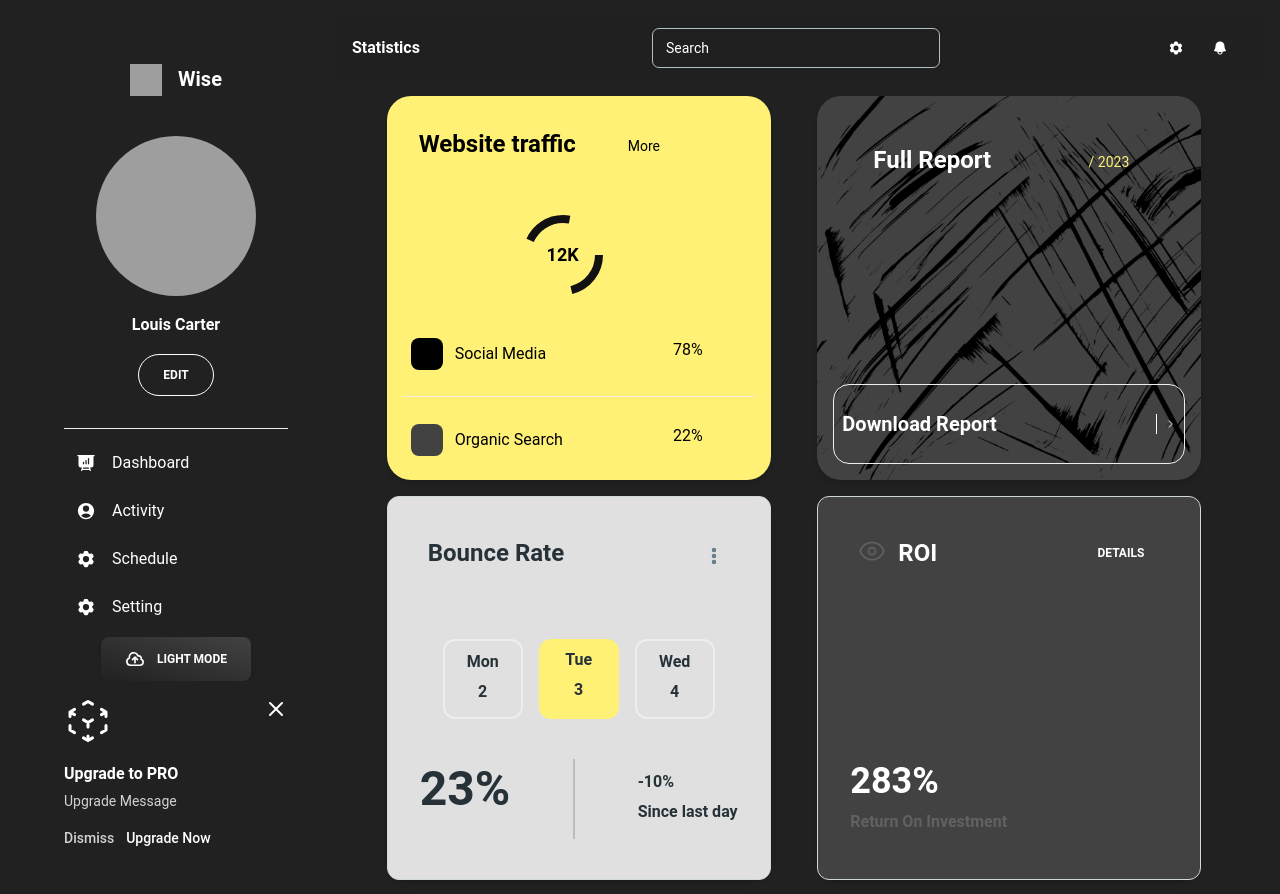
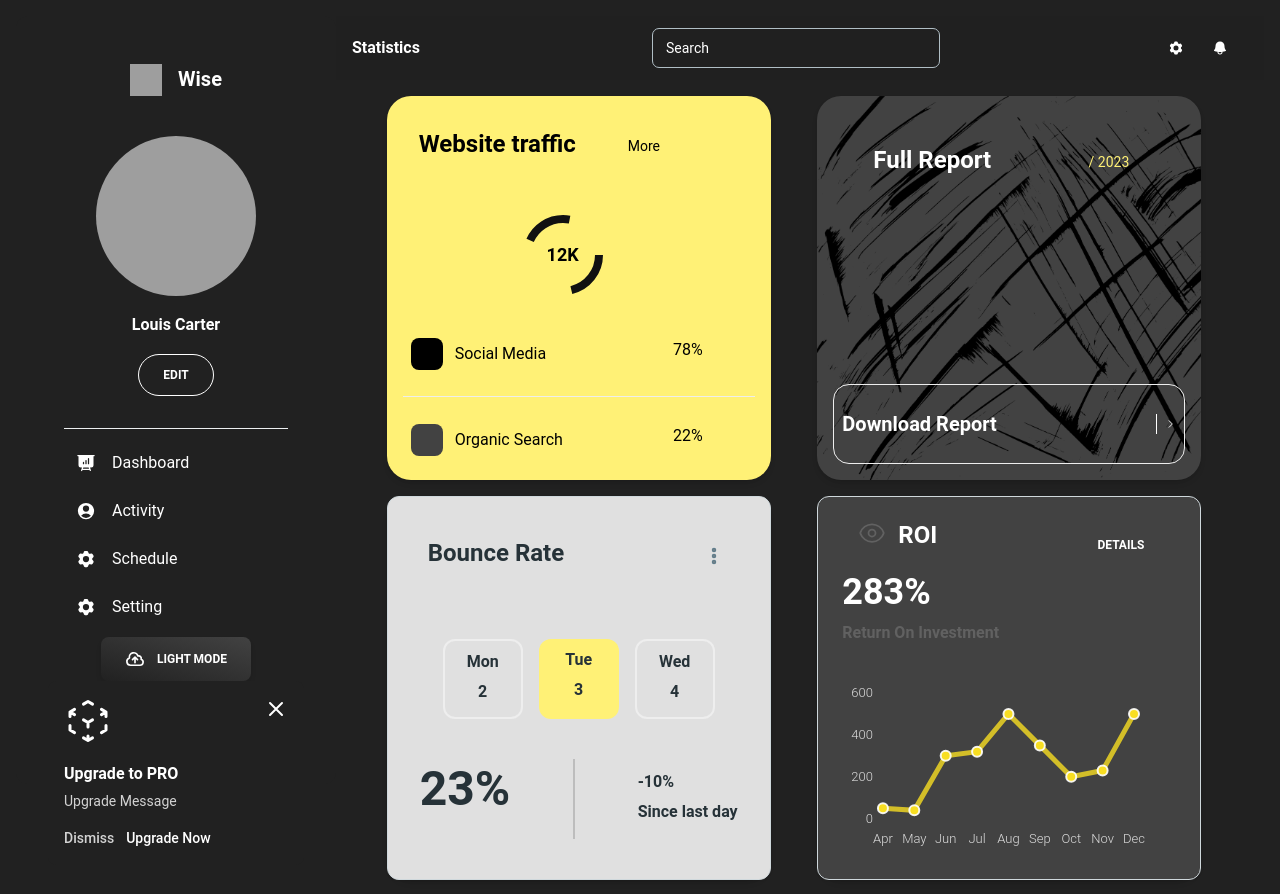
Before and after one commit to XigmaDev/ReactDashboard, a React (Create React App) app in the folder frontend/: page / in a window 1280 px wide. Shown: the top 894 px of the page. Built offline with nearby package versions, Linux system fonts and the light colour scheme; grey boxes are pictures that could not be loaded.

Commit message:
adding chart data

```diff
--- a/frontend/package.json
+++ b/frontend/package.json
@@ -9,8 +9,10 @@
     "@testing-library/jest-dom": "^5.17.0",
     "@testing-library/react": "^13.4.0",
     "@testing-library/user-event": "^13.5.0",
+    "apexcharts": "^3.44.0",
     "darkmode-toggle-react": "^1.1.3",
     "react": "^18.2.0",
+    "react-apexcharts": "^1.4.1",
     "react-dom": "^18.2.0",
     "react-responsive": "^9.0.2",
     "react-scripts": "5.0.1",
@@ -43,7 +45,9 @@
   },
   "devDependencies": {
     "autoprefixer": "^10.4.16",
+    "git-scripts": "^0.6.4",
     "postcss": "^8.4.31",
+    "surge": "^0.23.1",
     "tailwindcss": "^3.3.5"
   }
 }
--- a/frontend/src/App.js
+++ b/frontend/src/App.js
@@ -1,8 +1,8 @@
 import React from "react";
-import Sidebar from "./components/Sidebar/Sidebar";
+import Sidebar from "./components/Layout/Sidebar";
 import Maincontent from "./components/Layout/Maincontent";
 import useDarkMode from "./useDarkMode";
-import MainNavbar from "./components/Navbar/Navbar";
+import MainNavbar from "./components/Layout/Navbar";
 
 
 function Dashboard() {
--- a/frontend/src/components/Layout/tiles/customerchurn.js
+++ b/frontend/src/components/Layout/tiles/customerchurn.js
@@ -6,11 +6,86 @@ import {
     CardBody,
 
 } from "@material-tailwind/react";
-
+import Chart from "react-apexcharts";
 
 function CustomerChurn() {
 
-
+    const chartdata = {
+        type: "bar",
+        height: 280,
+        width: 320,
+        series: [
+            {
+                name: "money",
+                data: [10, 14, 6, 8],
+            },
+        ],
+        options: {
+            chart: {
+                toolbar: {
+                    show: false,
+                },
+            },
+            yaxis: {
+                labels: {
+                    style: {
+                        colors: "#dddddd",
+                        fontSize: "13px",
+                        fontFamily: "inherit",
+                        fontWeight: 300,
+                    },
+                },
+            },
+            grid: {
+                show: true,
+                borderColor: "#dddddd",
+                strokeDashArray: 0,
+                xaxis: {
+                    lines: {
+                        show: false,
+                    },
+                },
+                padding: {
+                    top: 5,
+                    right: 20,
+                },
+            },
+            fill: {
+                opacity: 0.8,
+            },
+            tooltip: {
+                theme: "dark",
+            },
+            dataLabels: {
+                enabled: false,
+            },
+            colors: "#388e3c",
+            plotOptions: {
+                bar: {
+                    columnWidth: "40%",
+                    borderRadius: 10,
+                },
+            },
+            xaxis: {
+                axisTicks: {
+                    show: false,
+                },
+                axisBorder: {
+                    show: false,
+                },
+                labels: {
+                    style: {
+                        colors: "#dddddd",
+                        fontSize: "13px",
+                        fontFamily: "inherit",
+                        fontWeight: 300,
+                    },
+                },
+                name: "income",
+                categories: ["50-100", "100-250", "250-500", ">500"],
+            },
+        },
+    };
     return (
         <div className=" rounded-3xl shadow-md w-96 mb-4  mr-3">
             <Card shadow={true} variant="gradient" className="bg-gray-800 p-4 h-96 overflow-hidden xl:col-span-2 border border-blue-gray-100 shadow-sm flex flex-col justify-between">
@@ -24,12 +99,10 @@ function CustomerChurn() {
                         <Typography variant="h5" color="white" className="mb-1">
                             Customer Churn Rate
                         </Typography>
-
                     </div>
-
                 </CardHeader>
-                <CardBody className="overflow-x-scroll px-0 pt-0 pb-2 ">
-
+                <CardBody className="px-0 pt-0 pb-0 ">
+                    <Chart{...chartdata} />
                 </CardBody>
             </Card>
         </div>
--- a/frontend/src/components/Layout/tiles/roi.js
+++ b/frontend/src/components/Layout/tiles/roi.js
@@ -6,13 +6,99 @@ import {
     CardBody,
     Button
 } from "@material-tailwind/react";
+import Chart from "react-apexcharts";
+
 import {
-
     EyeIcon,
 } from "@heroicons/react/24/outline";
 
 function Roi() {
-
+    const chartdata = {
+        type: "line",
+        height: 200,
+        width: 320,
+        series: [
+            {
+                name: "money",
+                data: [50, 40, 300, 320, 500, 350, 200, 230, 500],
+            },
+        ],
+        options: {
+            chart: {
+                toolbar: {
+                    show: false,
+                },
+            },
+            yaxis: {
+                labels: {
+                    style: {
+                        colors: "#dddddd",
+                        fontSize: "13px",
+                        fontFamily: "inherit",
+                        fontWeight: 300,
+                    },
+                },
+            },
+            grid: {
+                show: false,
+                borderColor: "#dddddd",
+                strokeDashArray: 0,
+                xaxis: {
+                    lines: {
+                        show: false,
+                    },
+                },
+                padding: {
+                    top: 5,
+                    right: 20,
+                },
+            },
+            fill: {
+                opacity: 0.8,
+            },
+            tooltip: {
+                theme: "dark",
+            },
+            dataLabels: {
+                enabled: false,
+            },
+            colors: ["#F8DE22"],
+            stroke: {
+                lineCap: "round",
+            },
+            markers: {
+                size: 5,
+            },
+            xaxis: {
+                axisTicks: {
+                    show: false,
+                },
+                axisBorder: {
+                    show: false,
+                },
+                labels: {
+                    style: {
+                        colors: "#dddddd",
+                        fontSize: "13px",
+                        fontFamily: "inherit",
+                        fontWeight: 300,
+                    },
+                },
+                name: "income",
+                categories: [
+                    "Apr",
+                    "May",
+                    "Jun",
+                    "Jul",
+                    "Aug",
+                    "Sep",
+                    "Oct",
+                    "Nov",
+                    "Dec",
+                  ],
+            },
+        },
+    };
 
     return (
         <div className=" rounded-3xl shadow-md w-96 mb-4  mr-3">
@@ -27,21 +113,19 @@ function Roi() {
                         size="sm"
                         color="white"
                         variant="text"
-                        className="!absolute top-6 right-6 rounded-full"
+                        className="!absolute top-4 right-6 rounded-full"
                     >
-                       Details
+                        Details
                     </Button>
                     <div className="flex flex-row justify-between">
                         <EyeIcon className="flex w-7 h-7"></EyeIcon>
                         <Typography variant="h4" color="white" className="flex mb-1 ml-3">
                             ROI
                         </Typography>
-
                     </div>
-
                 </CardHeader>
-                <CardBody className="overflow-x-scroll px-0 pt-0 pb-2 ">
-                    <div className="p-4">
+                <CardBody className="px-0 pt-0 pb-0">
+                    <div className="p-2">
                         <Typography variant="h2" color="white" className="mb-1">
                             283%
                         </Typography>
@@ -49,7 +133,9 @@ function Roi() {
                             Return On Investment
                         </Typography>
                     </div>
-
+                    <div>
+                        <Chart {...chartdata} />
+                    </div>
                 </CardBody>
             </Card>
         </div>
--- a/frontend/src/useDarkMode.js
+++ b/frontend/src/useDarkMode.js
@@ -5,7 +5,7 @@ const useDarkMode = () => {
 
     const toggleTheme = () => {
 
-        if (theme == 'light') {
+        if (theme === 'light') {
             window.localStorage.setItem('theme', 'dark')
             setTheme('dark')
         } else {
```
Also changed, not shown: frontend/src/components/Layout/Navbar.js (renamed from frontend/src/components/Navbar/Navbar.js), frontend/src/components/Layout/Sidebar.js (renamed from frontend/src/components/Sidebar/Sidebar.js), 1 other file (tests, documents, lock files or other folders).
